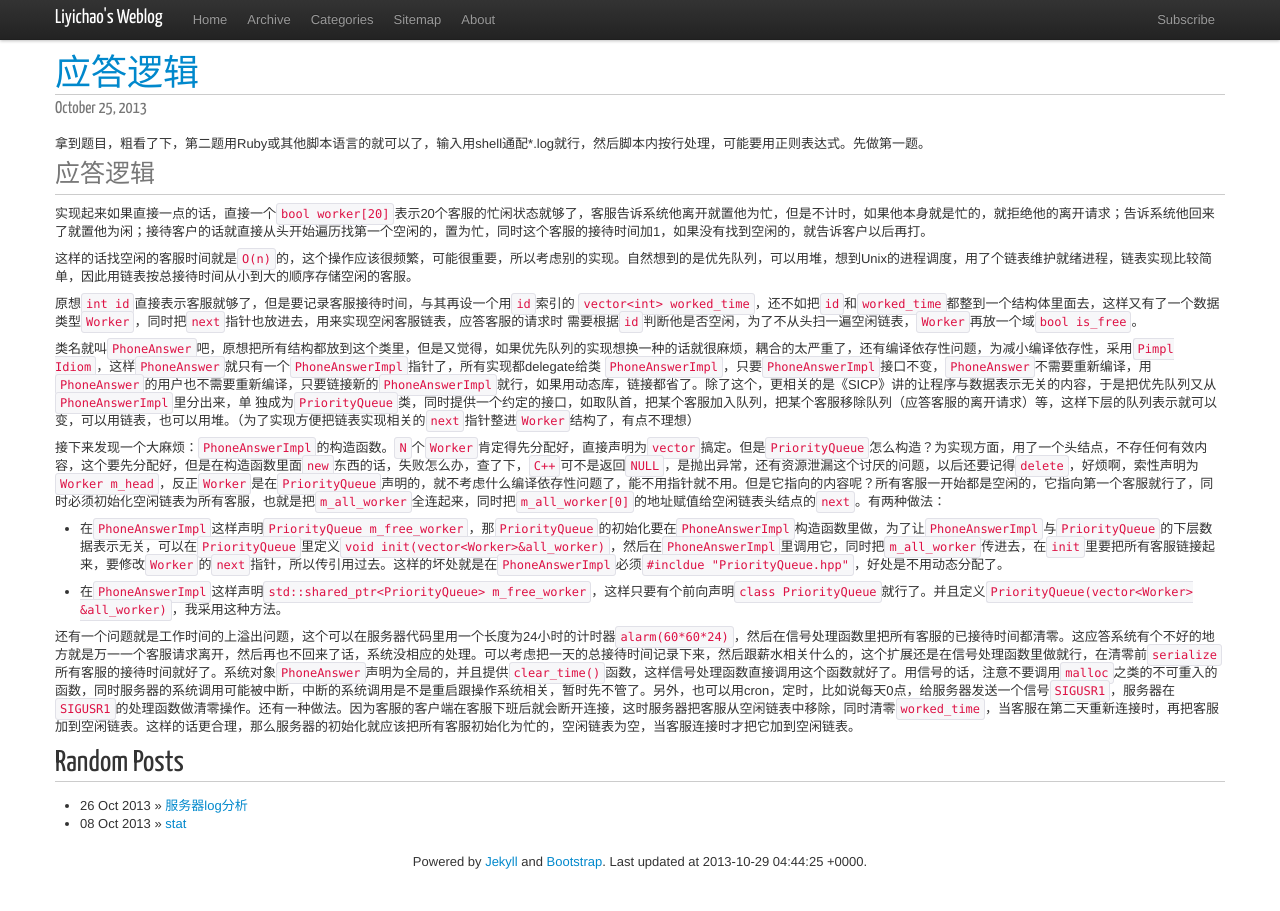
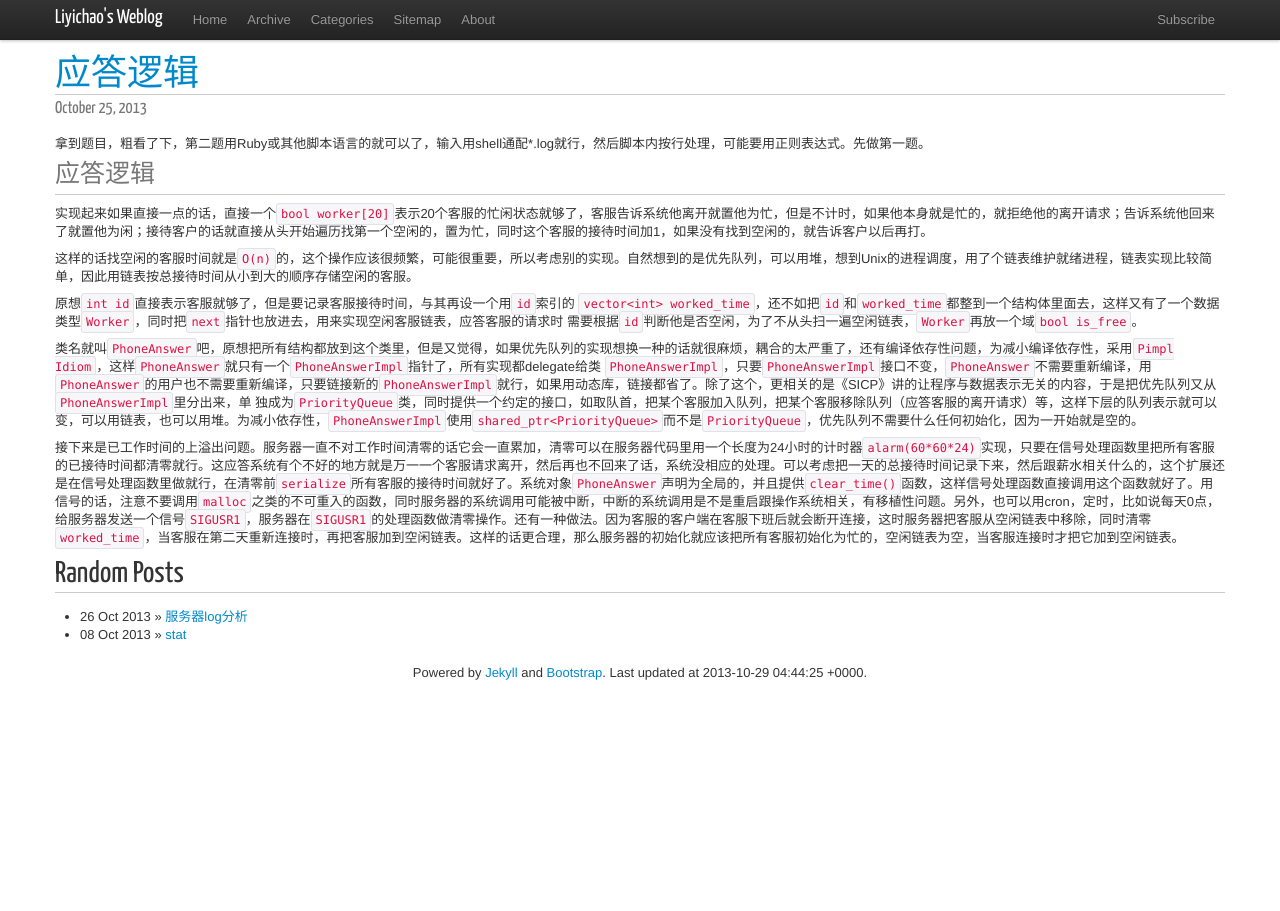
Before and after one commit to liyichao/liyichao.github.io, a Jekyll site: the page built from _posts/2013/2013-10-25-phone-answering-logic.md, in a window 1280 px wide. Built offline with Jekyll 4.4.1, drawn with Linux system fonts in a browser that asks for light colours; nearby versions of some CDN libraries; Markdown is read by kramdown in place of the engine named in the settings; comment, search, counter and statistics services are not loaded.

Commit message:
no comment

```diff
--- a/_posts/2013/2013-10-25-phone-answering-logic.md
+++ b/_posts/2013/2013-10-25-phone-answering-logic.md
@@ -17,12 +17,6 @@ worked_time`，还不如把`id`和`worked_time`都整到一个结构体里面去
 
 类名就叫`PhoneAnswer`吧，原想把所有结构都放到这个类里，但是又觉得，如果优先队列的实现想换一种的话就很麻烦，耦合的太严重了，还有编译依存性问题，为减小编译依存性，采用`Pimpl Idiom`，这样`PhoneAnswer`就只有一个`PhoneAnswerImpl`指针了，所有实现都delegate给类
 `PhoneAnswerImpl`，只要`PhoneAnswerImpl`接口不变，`PhoneAnswer`不需要重新编译，用`PhoneAnswer`的用户也不需要重新编译，只要链接新的`PhoneAnswerImpl`就行，如果用动态库，链接都省了。除了这个，更相关的是《SICP》讲的让程序与数据表示无关的内容，于是把优先队列又从`PhoneAnswerImpl`里分出来，单
-独成为`PriorityQueue`类，同时提供一个约定的接口，如取队首，把某个客服加入队列，把某个客服移除队列（应答客服的离开请求）等，这样下层的队列表示就可以变，可以用链表，也可以用堆。（为了实现方便把链表实现相关的`next`指针整进`Worker`结构了，有点不理想）
+独成为`PriorityQueue`类，同时提供一个约定的接口，如取队首，把某个客服加入队列，把某个客服移除队列（应答客服的离开请求）等，这样下层的队列表示就可以变，可以用链表，也可以用堆。为减小依存性，`PhoneAnswerImpl`使用`shared_ptr<PriorityQueue>`而不是`PriorityQueue`，优先队列不需要什么任何初始化，因为一开始就是空的。
 
-接下来发现一个大麻烦：`PhoneAnswerImpl`的构造函数。`N`个`Worker`肯定得先分配好，直接声明为`vector`搞定。但是`PriorityQueue`怎么构造？为实现方面，用了一个头结点，不存任何有效内容，这个要先分配好，但是在构造函数里面`new`东西的话，失败怎么办，查了下，`C++`可不是返回`NULL`，是抛出异常，还有资源泄漏这个讨厌的问题，以后还要记得`delete`，好烦啊，索性声明为`Worker m_head`，反正`Worker`是在`PriorityQueue`声明的，就不考虑什么编译依存性问题了，能不用指针就不用。但是它指向的内容呢？所有客服一开始都是空闲的，它指向第一个客服就行了，同时必须初始化空闲链表为所有客服，也就是把`m_all_worker`全连起来，同时把`m_all_worker[0]`的地址赋值给空闲链表头结点的`next`。有两种做法：
-
-- 在`PhoneAnswerImpl`这样声明`PriorityQueue m_free_worker`，那`PriorityQueue`的初始化要在`PhoneAnswerImpl`构造函数里做，为了让`PhoneAnswerImpl`与`PriorityQueue`的下层数据表示无关，可以在`PriorityQueue`里定义`void init(vector<Worker>&all_worker)`，然后在`PhoneAnswerImpl`里调用它，同时把`m_all_worker`传进去，在`init`里要把所有客服链接起来，要修改`Worker`的`next`指针，所以传引用过去。这样的坏处就是在`PhoneAnswerImpl`必须`#incldue "PriorityQueue.hpp"`，好处是不用动态分配了。
-
-- 在`PhoneAnswerImpl`这样声明`std::shared_ptr<PriorityQueue> m_free_worker`，这样只要有个前向声明`class PriorityQueue`就行了。并且定义`PriorityQueue(vector<Worker> &all_worker)`，我采用这种方法。
-
-还有一个问题就是工作时间的上溢出问题，这个可以在服务器代码里用一个长度为24小时的计时器`alarm(60*60*24)`，然后在信号处理函数里把所有客服的已接待时间都清零。这应答系统有个不好的地方就是万一一个客服请求离开，然后再也不回来了话，系统没相应的处理。可以考虑把一天的总接待时间记录下来，然后跟薪水相关什么的，这个扩展还是在信号处理函数里做就行，在清零前`serialize`所有客服的接待时间就好了。系统对象`PhoneAnswer`声明为全局的，并且提供`clear_time()`函数，这样信号处理函数直接调用这个函数就好了。用信号的话，注意不要调用`malloc`之类的不可重入的函数，同时服务器的系统调用可能被中断，中断的系统调用是不是重启跟操作系统相关，暂时先不管了。另外，也可以用cron，定时，比如说每天0点，给服务器发送一个信号`SIGUSR1`，服务器在`SIGUSR1`的处理函数做清零操作。还有一种做法。因为客服的客户端在客服下班后就会断开连接，这时服务器把客服从空闲链表中移除，同时清零`worked_time`，当客服在第二天重新连接时，再把客服加到空闲链表。这样的话更合理，那么服务器的初始化就应该把所有客服初始化为忙的，空闲链表为空，当客服连接时才把它加到空闲链表。
+接下来是已工作时间的上溢出问题。服务器一直不对工作时间清零的话它会一直累加，清零可以在服务器代码里用一个长度为24小时的计时器`alarm(60*60*24)`实现，只要在信号处理函数里把所有客服的已接待时间都清零就行。这应答系统有个不好的地方就是万一一个客服请求离开，然后再也不回来了话，系统没相应的处理。可以考虑把一天的总接待时间记录下来，然后跟薪水相关什么的，这个扩展还是在信号处理函数里做就行，在清零前`serialize`所有客服的接待时间就好了。系统对象`PhoneAnswer`声明为全局的，并且提供`clear_time()`函数，这样信号处理函数直接调用这个函数就好了。用信号的话，注意不要调用`malloc`之类的不可重入的函数，同时服务器的系统调用可能被中断，中断的系统调用是不是重启跟操作系统相关，有移植性问题。另外，也可以用cron，定时，比如说每天0点，给服务器发送一个信号`SIGUSR1`，服务器在`SIGUSR1`的处理函数做清零操作。还有一种做法。因为客服的客户端在客服下班后就会断开连接，这时服务器把客服从空闲链表中移除，同时清零`worked_time`，当客服在第二天重新连接时，再把客服加到空闲链表。这样的话更合理，那么服务器的初始化就应该把所有客服初始化为忙的，空闲链表为空，当客服连接时才把它加到空闲链表。
```
